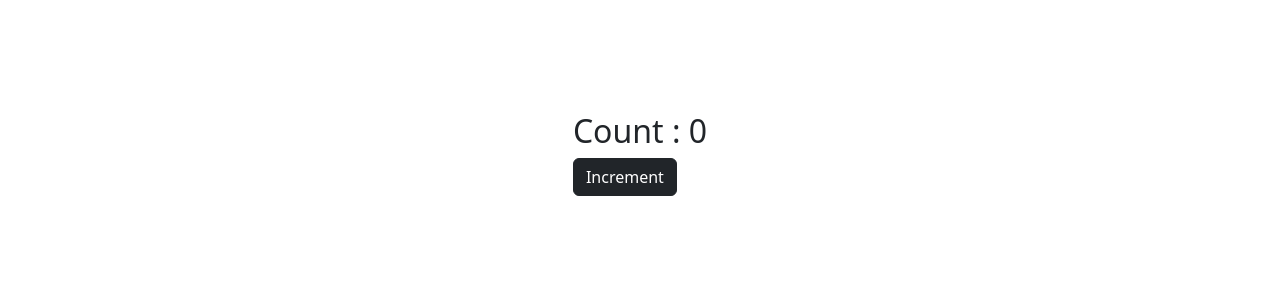
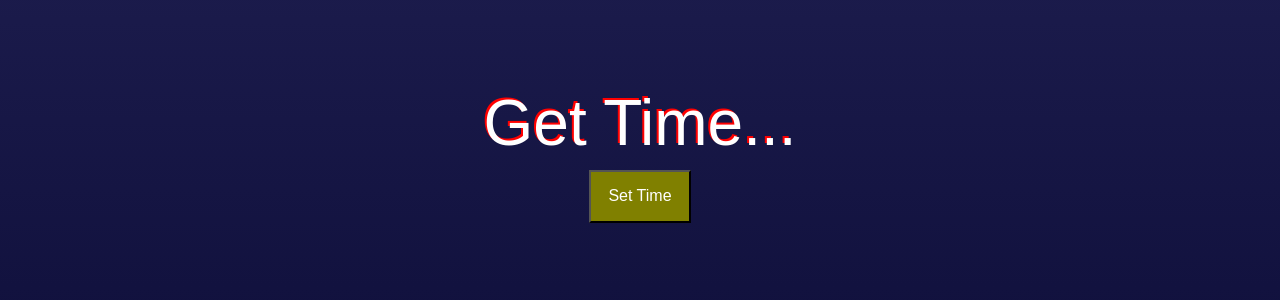
Before and after one commit to rohnshrma/juae-react-app, a React (Create React App) app: page / in a window 1280 px wide. Shown: the part 246-546 px from the top of the page. Built offline with nearby package versions, Linux system fonts and the light colour scheme.

Commit message:
Add Timer component and update styling for improved UI

```diff
--- a/src/App.css
+++ b/src/App.css
@@ -1,4 +1,5 @@
 body {
+  background: linear-gradient(rgb(34, 34, 85), rgb(10, 10, 52));
   min-height: 100vh;
   display: flex;
   align-items: center;
@@ -43,3 +44,20 @@ body {
   font-size: 3rem;
   color: rgb(194, 71, 71);
 }
+
+.timer {
+  text-align: center;
+}
+.timer h2 {
+  color: #fff;
+  font-size: 4rem;
+  text-shadow: -2px -2px 0 red;
+  font-family: Arial, Helvetica, sans-serif;
+}
+
+.timer button {
+  padding: 0.8rem 1.1rem;
+  font-family: Arial, Helvetica, sans-serif;
+  background-color: olive;
+  color: #fff;
+}
--- a/src/App.js
+++ b/src/App.js
@@ -4,13 +4,14 @@ import "bootstrap/dist/css/bootstrap.min.css";
 import Book from "./Book";
 import books from "./data.js";
 import Counter from "./Counter.js";
-
+import Timer from "./Timer.js";
 function App() {
   console.log("App Running");
 
   return (
     <div className="App">
-      <Counter />
+      {/* <Counter /> */}
+      <Timer />
     </div>
   );
 }
--- /dev/null
+++ b/src/Timer.js
@@ -0,0 +1,18 @@
+import React, { useState } from "react";
+
+const Timer = function () {
+  const [timer, setTimer] = useState("Get Time...");
+
+  const clickHandler = () => {
+    setTimer(new Date().toLocaleTimeString());
+  };
+
+  return (
+    <div className="timer">
+      <h2>{timer}</h2>
+      <button onClick={clickHandler}>Set Time</button>
+    </div>
+  );
+};
+
+export default Timer;
```
